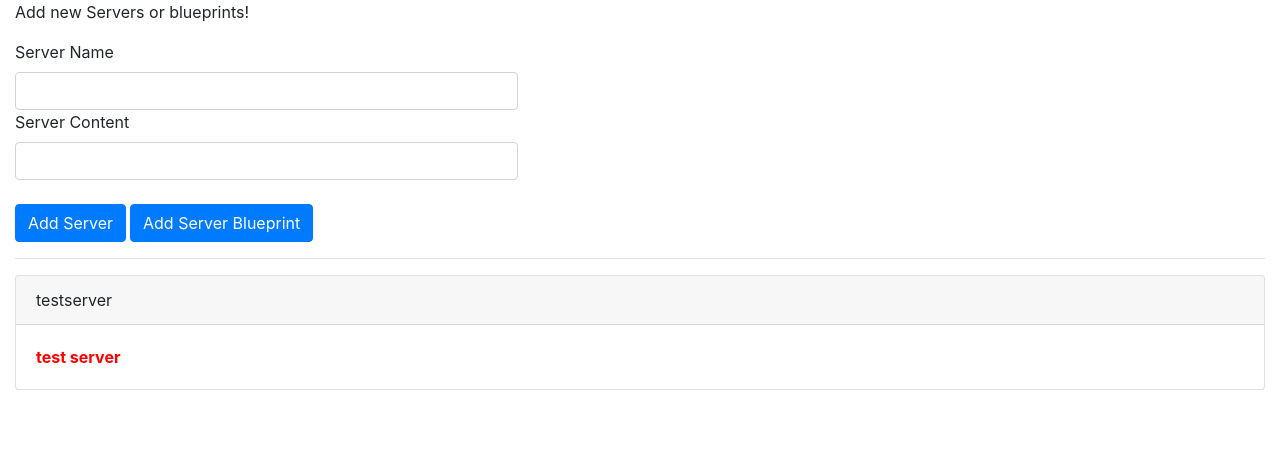
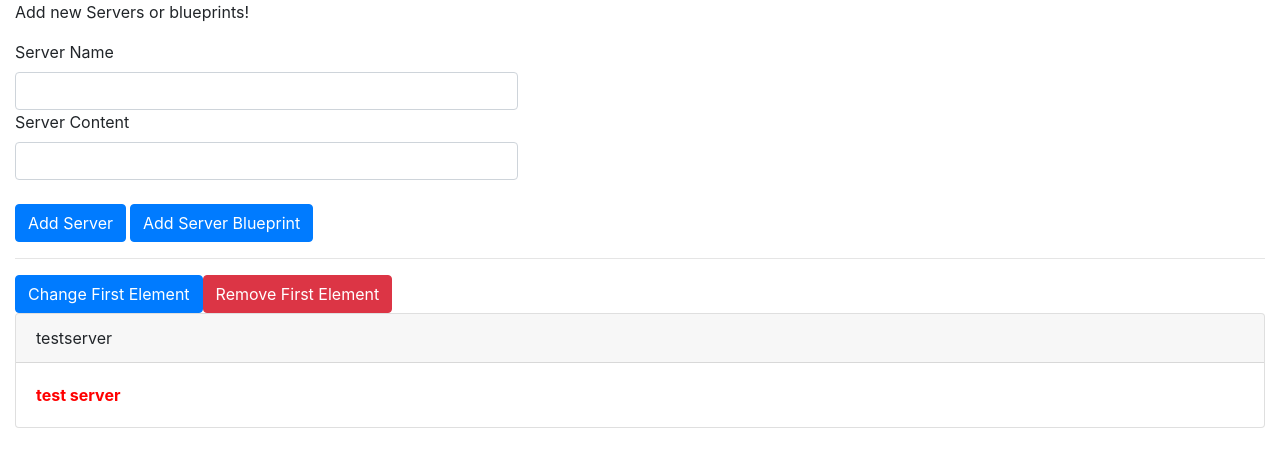
Before and after one commit to aravindanvenkataraju/angular-projects-old, an Angular app in the folder cmp-databinding-start/: page / in a window 1280 px wide. Shown: the top 466 px of the page. Built offline with nearby package versions, Linux system fonts and the light colour scheme.

Commit message:
angular:cmp-databinding-start:implement various component lifecycle hooks

```diff
--- a/cmp-databinding-start/src/app/app.component.html
+++ b/cmp-databinding-start/src/app/app.component.html
@@ -3,17 +3,14 @@
   <hr>
   <div class="row">
     <div class="col-md-12">
-      <app-server-element *ngFor="let serverElement of serverElements">
-        <div class="card">
-          <div class="card-header">
-            {{ serverElement.name }}
-          </div>
-          <div class="card-body">
-            <p class="card-text">
-              <strong *ngIf="serverElement.type === 'server'" style="color: red">{{ serverElement.content }}</strong>
-              <em *ngIf="serverElement.type === 'blueprint'">{{ serverElement.content }}</em>
-            </p>
-          </div>
+      <button type="button" class="btn btn-primary" (click) = "onChangeFirstElement()">Change First Element</button>
+      <button type="button" class="btn btn-danger" (click) = "onDeleteFirstElement()">Remove First Element</button>
+      <app-server-element *ngFor="let serverElement of serverElements" [serverName] = "serverElement.name">
+        <div class="card-body">
+          <p class="card-text">
+            <strong *ngIf="serverElement.type === 'server'" style="color: red">{{ serverElement.content }}</strong>
+            <em *ngIf="serverElement.type === 'blueprint'">{{ serverElement.content }}</em>
+          </p>
         </div>
       </app-server-element>
     </div>
--- a/cmp-databinding-start/src/app/app.component.ts
+++ b/cmp-databinding-start/src/app/app.component.ts
@@ -24,4 +24,11 @@ export class AppComponent {
     });
   }
 
+  onChangeFirstElement(){
+    this.serverElements[0].name = 'Changed!';
+  }
+
+  onDeleteFirstElement(){
+    this.serverElements.splice(0,1);
+  }
 }
--- a/cmp-databinding-start/src/app/server-element/server-element.component.html
+++ b/cmp-databinding-start/src/app/server-element/server-element.component.html
@@ -1,3 +1,8 @@
-<div class="panel panel-default" >
-    <ng-content></ng-content>
+<div class="panel panel-default">
+    <div class="card">
+        <div class="card-header">
+            {{ name }}
+        </div>
+        <ng-content></ng-content>
+    </div>
 </div>
--- a/cmp-databinding-start/src/app/server-element/server-element.component.ts
+++ b/cmp-databinding-start/src/app/server-element/server-element.component.ts
@@ -1,15 +1,54 @@
-import { Component, OnInit, Input, ViewEncapsulation } from '@angular/core';
+import { Component, OnInit, Input, ViewEncapsulation, OnChanges, DoCheck, SimpleChanges, AfterContentInit, AfterContentChecked, AfterViewInit, AfterViewChecked, OnDestroy } from '@angular/core';
 
 @Component({
   selector: 'app-server-element',
   templateUrl: './server-element.component.html',
   styleUrls: ['./server-element.component.css'],
+  encapsulation: ViewEncapsulation.Emulated,
 })
-export class ServerElementComponent implements OnInit {
+export class ServerElementComponent implements OnInit,
+OnChanges,
+DoCheck,
+AfterContentInit,
+AfterContentChecked,
+AfterViewInit,
+AfterViewChecked,
+OnDestroy {
   @Input('srvElement') element: {name: string, type: string, content: string};
-  constructor() { }
+  @Input('serverName') name: string;
+  constructor() {
+    console.log('constructor() called...');
+  }
 
   ngOnInit() {
+    console.log('ngOnInit() called..');
   }
 
+  ngOnChanges(changes: SimpleChanges): void {
+    console.log('ngOnChanges(changes: SimpleChanges) called..');
+    console.log(changes);
+  }
+  ngDoCheck(): void {
+    console.log("ngDoCheck() called..");
+  }
+
+  ngAfterContentInit(): void {
+    console.log("ngAfterContentInit() called..");
+  }
+
+  ngAfterContentChecked(): void {
+    console.log("ngAfterContentChecked() called..");
+  }
+
+  ngAfterViewInit(): void {
+    console.log("ngAfterViewInit() called..");
+  }
+
+  ngAfterViewChecked(): void {
+    console.log("ngAfterViewChecked() called..");
+  }
+
+  ngOnDestroy(): void {
+    console.log("ngOnDestroy() called..");
+  }
 }
```
